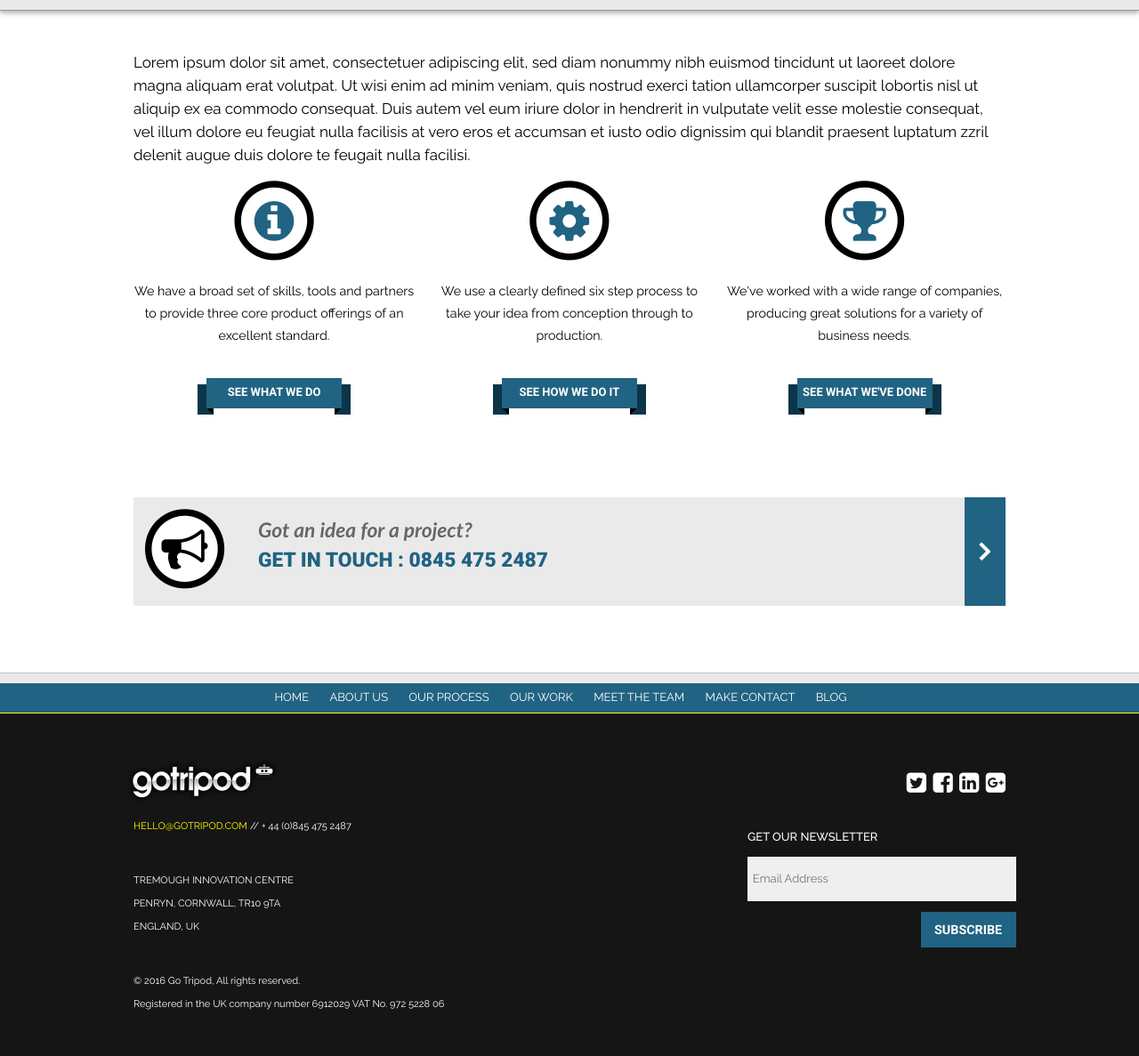
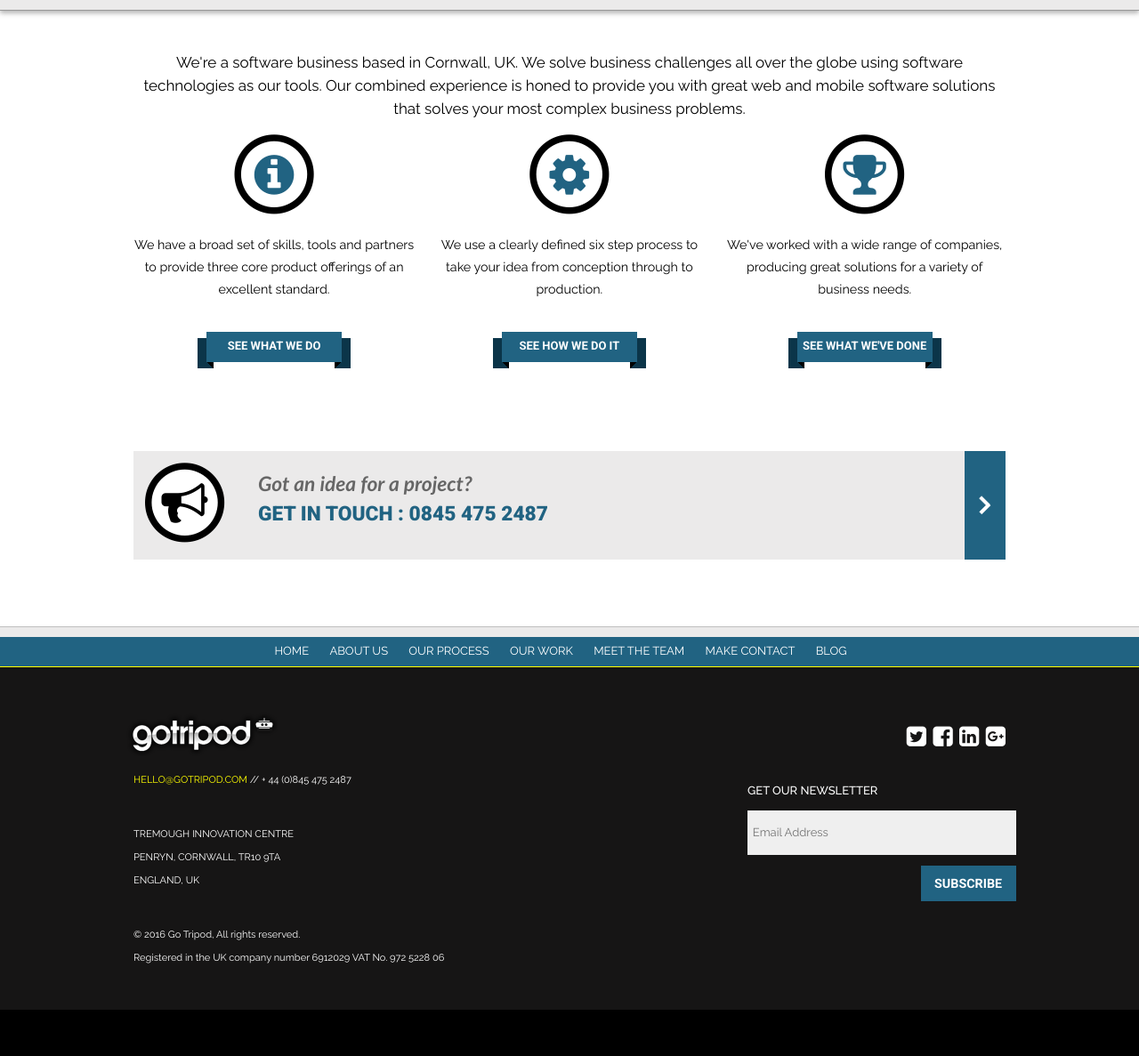
Before and after one commit to gotripod/gotripod.github.io, a Jekyll site: the page built from index.html, in a window 1280 px wide. Shown: the part 601-1788 px from the top of the page at 89% size. Built offline with Jekyll 4.4.1, drawn with Linux system fonts in a browser that asks for light colours; nearby versions of some CDN libraries; library files that are not in the unit come from our copies; Markdown is read by kramdown in place of the engine named in the settings; after the commit the page ends 1736 px from its top, so only the background shows below that.

Commit message:
Content for homepage blurb

```diff
--- a/_layouts/master.html
+++ b/_layouts/master.html
@@ -12,7 +12,6 @@
     <link href="/assets/css/position.css" rel="stylesheet" type="text/css" />
     <link href="/assets/css/cols.css" rel="stylesheet" type="text/css" />
     <link href="/assets/css/type.css" rel="stylesheet" type="text/css" />
-    <link href="/assets/css/page_home.css" rel="stylesheet" type="text/css" />
     <link href="/assets/css/page_team.css" rel="stylesheet" type="text/css" />
     <link href="/assets/css/page_work-home.css" rel="stylesheet" type="text/css" />
     <link href="/assets/css/page_contact.css" rel="stylesheet" type="text/css" />
--- a/assets/css/page_home.scss
+++ b/assets/css/page_home.scss
@@ -3,6 +3,10 @@
 
 @charset "utf-8";
 /* HOME	 ==================================================== */
+
+.home-blurb {
+    text-align: center;
+}
 
 #body div.section.group p {
 	font-size:1.1em;
--- a/index.html
+++ b/index.html
@@ -31,7 +32,7 @@ redirect_from: /contact.html
 <!--body starts-->
 <div id="body">
 
-    <p>Lorem ipsum dolor sit amet, consectetuer adipiscing elit, sed diam nonummy nibh euismod tincidunt ut laoreet dolore magna aliquam erat volutpat. Ut wisi enim ad minim veniam, quis nostrud exerci tation ullamcorper suscipit lobortis nisl ut aliquip ex ea commodo consequat. Duis autem vel eum iriure dolor in hendrerit in vulputate velit esse molestie consequat, vel illum dolore eu feugiat nulla facilisis at vero eros et accumsan et iusto odio dignissim qui blandit praesent luptatum zzril delenit augue duis dolore te feugait nulla facilisi.</p>
+    <p class="home-blurb">We're a software business based in Cornwall, UK. We solve business challenges all over the globe using software technologies as our tools. Our combined experience is honed to provide you with great web and mobile software solutions that solves your most complex business problems.</p>
 
     <div class="section group">
         <div class="col span_1_of_3">
```
Also changed, not shown: other parts of index.html (+1 -0 lines).
